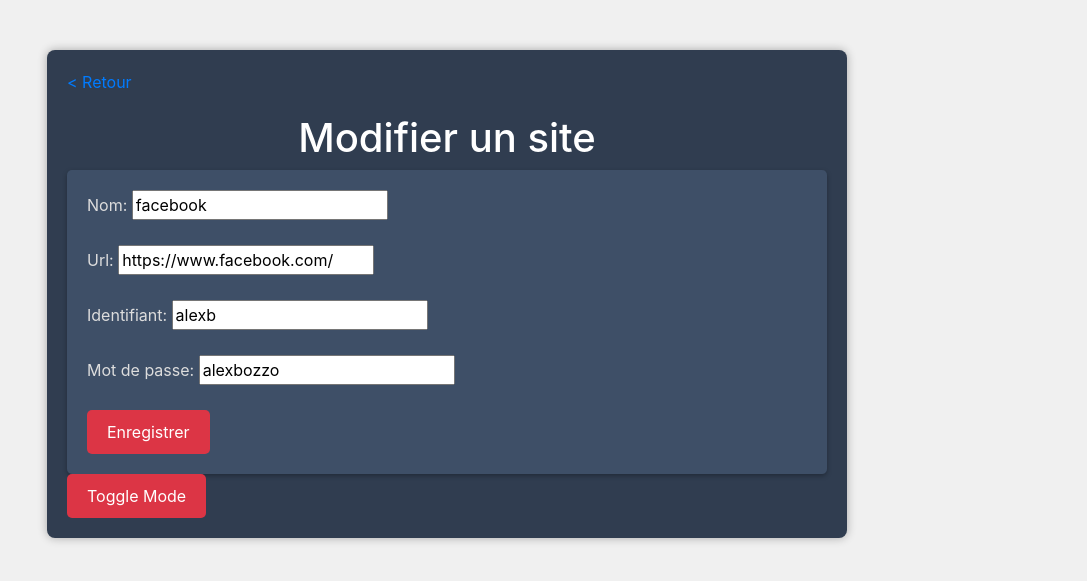
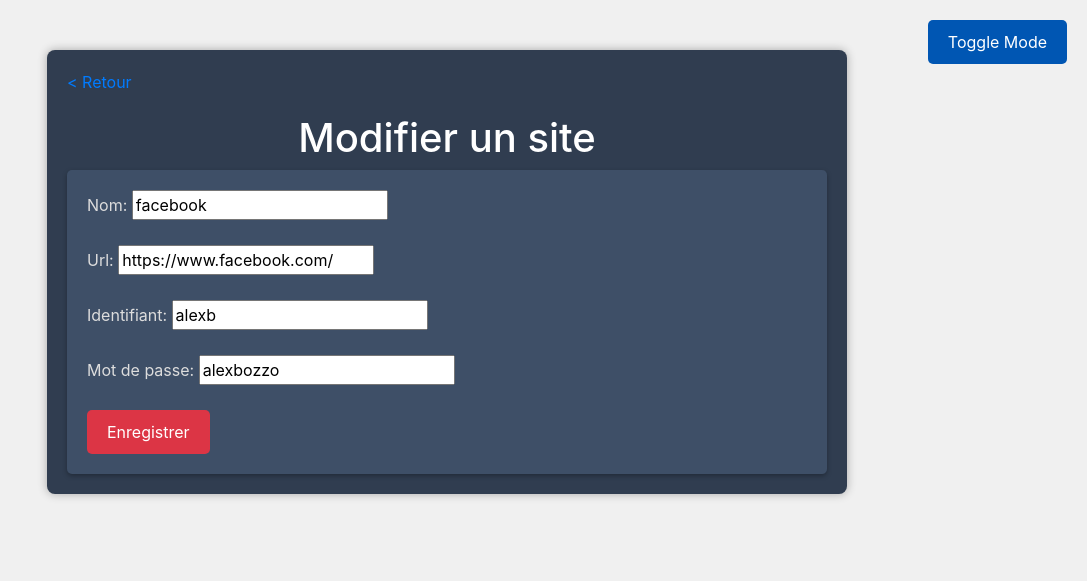
Before and after one commit to Alexandreboz/b3-c2-django--Bozzo, a Django app: page /modifier/1/ in a window 1280 px wide. Shown: the top 581 px of the page, without its empty margins (193-1280 px from the left). Run offline with Django 4.2, Linux system fonts and the light colour scheme; data comes from the database, SQL or seed files in the repository; some libraries are stand-ins or nearby versions.

Commit message:
style modifier

```diff
--- a/password_manager/templates/detail_site.html
+++ b/password_manager/templates/detail_site.html
@@ -96,7 +96,7 @@
             position: absolute;
             top: 20px;
             right: 20px;
-            background-color: transparent;
+            background-color: #0056b3;
             border: none;
             color: #fff;
             cursor: pointer;
--- a/password_manager/templates/modifier_site.html
+++ b/password_manager/templates/modifier_site.html
@@ -57,6 +57,16 @@
             color: #ddd;
         }
 
+        .toggle-button {
+            position: absolute;
+            top: 20px;
+            right: 20px;
+            background-color: #0056b3;
+            border: none;
+            color: #fff;
+            cursor: pointer;
+            font-size: 16px;
+        }
     </style>
 </head>
 
```
